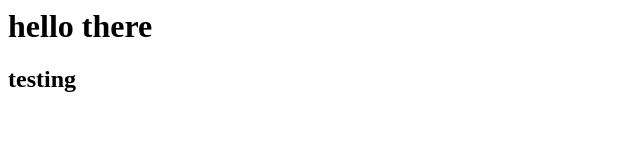
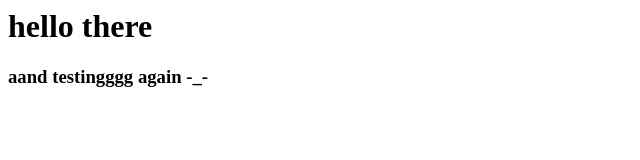
Before and after one commit to houssem26/learning-git, a plain HTML site: page index.html in a window 1280 px wide. Shown: the whole page, without its empty margins (0-640 px from the left). Drawn offline with Linux system fonts and the light colour scheme.

Commit message:
add testing phrase

```diff
--- a/index.html
+++ b/index.html
@@ -4,7 +4,7 @@
 	</head>
 	<body>
 		<h1>hello there</h1>
-		<h2>testing</h2>
+		<h3> aand testingggg again -_- </h3>
 	</body>
 
 </html>
```
